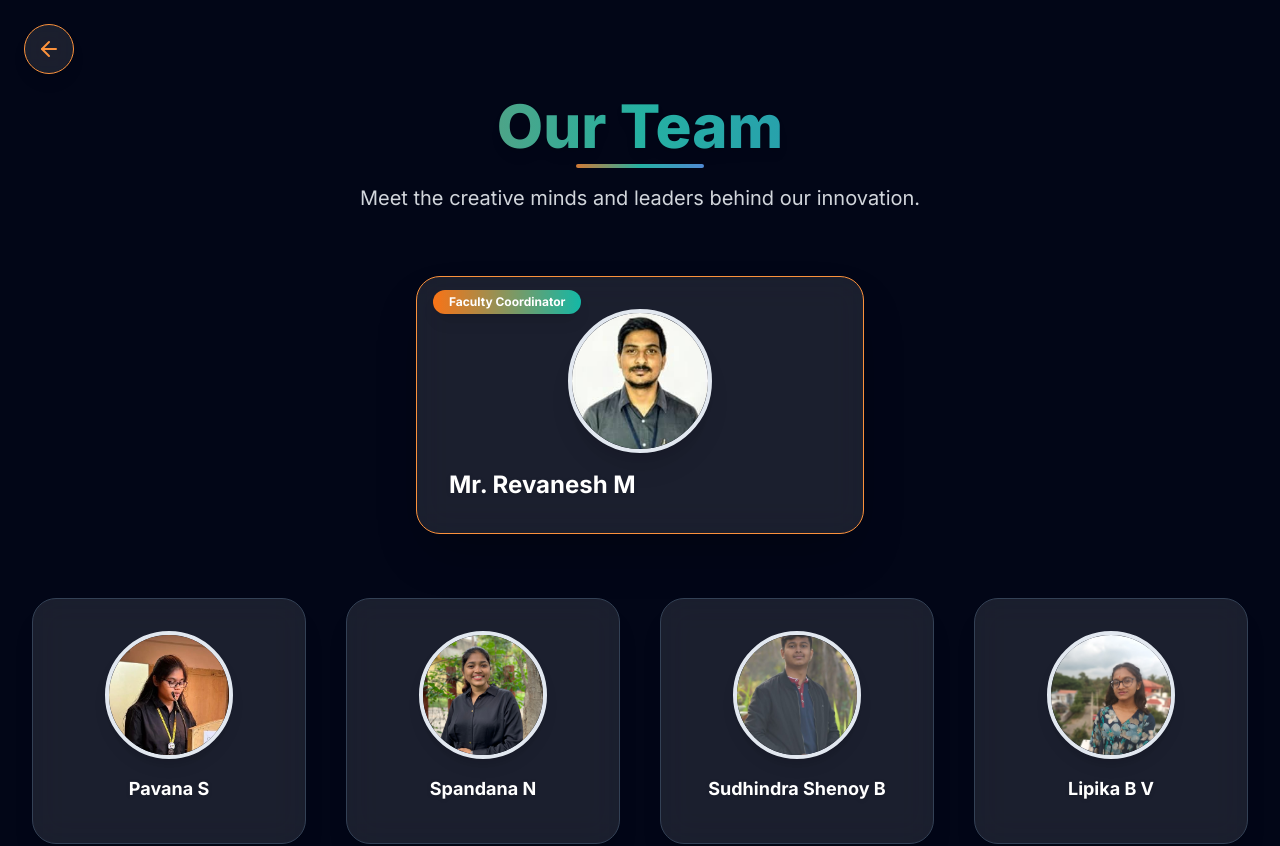
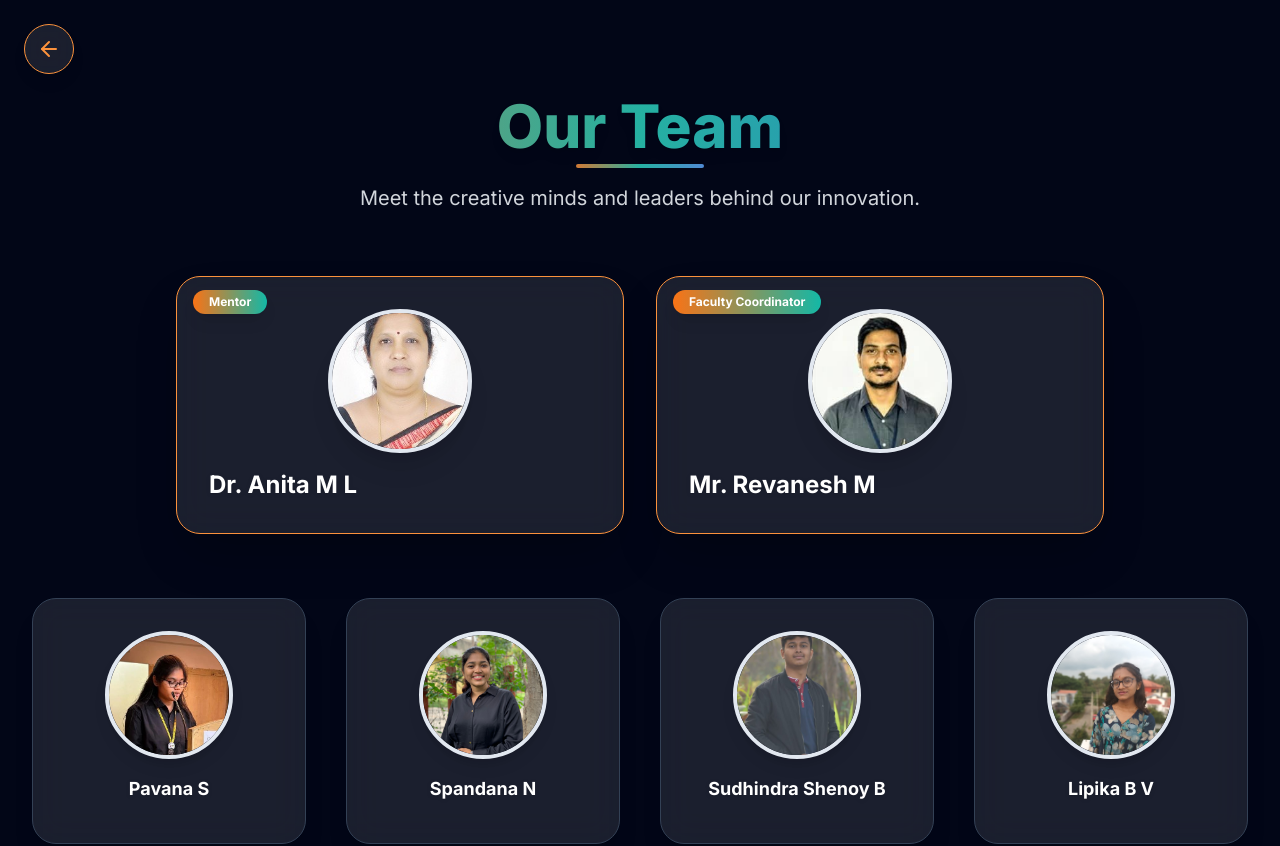
Before and after one commit to Harsh-7243/teraforum-innovate-connect-hub-main, a React (Vite) app: page /team in a window 1280 px wide. Shown: the top 846 px of the page. Built offline with nearby package versions, Linux system fonts and the light colour scheme.

Commit message:
Update Team.tsx

```diff
--- a/src/pages/Team.tsx
+++ b/src/pages/Team.tsx
@@ -79,8 +79,20 @@ const Team = () => {
             </p>
           </div>
 
-          {/* Faculty Card */}
-          <div className="flex justify-center mb-16">
+          {/* Faculty Cards */}
+          <div className="flex flex-row justify-center items-center gap-8 mb-16">
+            <div className="relative bg-white/10 backdrop-blur-lg border border-orange-400 rounded-3xl shadow-2xl p-8 max-w-md w-full transition-transform duration-300 hover:-translate-y-2 hover:shadow-orange-400/40">
+              <span className="absolute top-4 left-4 bg-gradient-to-r from-orange-500 to-teal-500 text-white px-4 py-1 rounded-full text-xs font-bold shadow-lg animate-bounce">
+                Mentor
+              </span>
+              <img
+                src="/lovable-uploads/AnitaML.jpg"
+                alt="Anita M L"
+                className="w-36 h-36 rounded-full mx-auto object-cover border-4 border-gradient-to-r from-orange-400 to-teal-400 shadow-xl transition-all duration-300 hover:scale-105"
+              />
+              <h4 className="text-2xl font-bold mt-4 text-white drop-shadow">Dr. Anita M L</h4>
+            </div>
+
             <div className="relative bg-white/10 backdrop-blur-lg border border-orange-400 rounded-3xl shadow-2xl p-8 max-w-md w-full transition-transform duration-300 hover:-translate-y-2 hover:shadow-orange-400/40">
               <span className="absolute top-4 left-4 bg-gradient-to-r from-orange-500 to-teal-500 text-white px-4 py-1 rounded-full text-xs font-bold shadow-lg animate-bounce">
                 Faculty Coordinator
```
